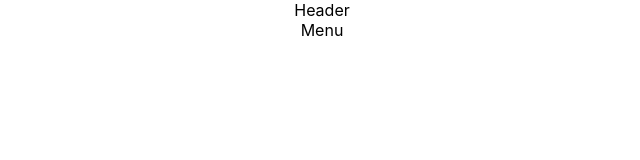
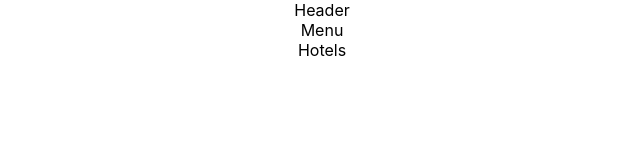
Before and after one commit to MilaKropeczka/Booking, a React (Create React App) app in the folder booking/: page / in a window 1280 px wide. Shown: the top 160 px of the page, without its empty margins (318-958 px from the left). Built offline with nearby package versions, Linux system fonts and the light colour scheme.

Commit message:
chore: create empty folders for future components

```diff
--- a/booking/src/App.jsx
+++ b/booking/src/App.jsx
@@ -1,5 +1,6 @@
 import './App.css';
 import Header from './components/Header/Header';
+import Hotels from './components/Hotels/Hotels';
 import Menu from './components/Menu/Menu';
 
 function App() {
@@ -7,6 +8,7 @@ function App() {
 		<div className='App'>
 			<Header />
 			<Menu />
+			<Hotels />
 		</div>
 	);
 }
--- /dev/null
+++ b/booking/src/components/Hotels/Hotels.jsx
@@ -0,0 +1,7 @@
+import React from 'react';
+
+function Hotels() {
+	return <div>Hotels</div>;
+}
+
+export default Hotels;
```
